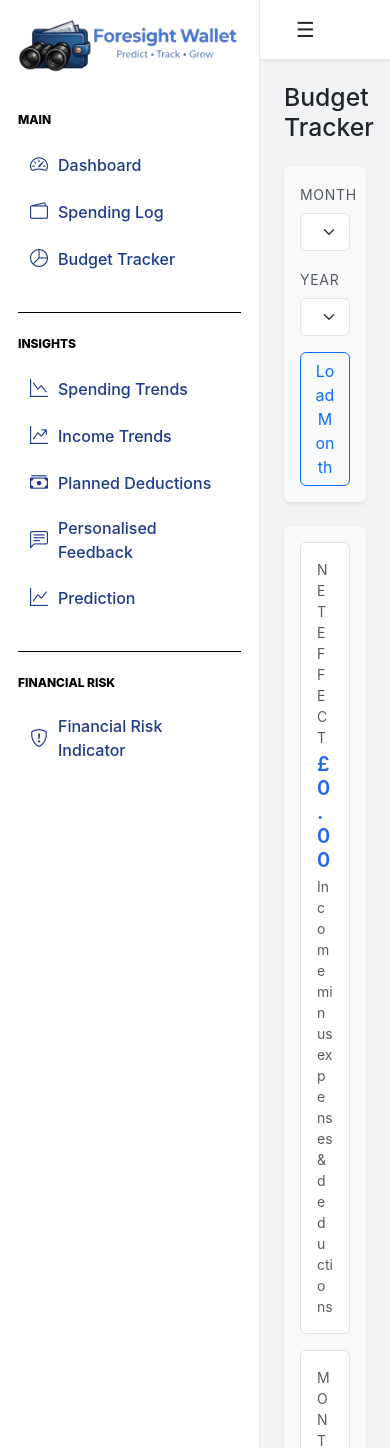
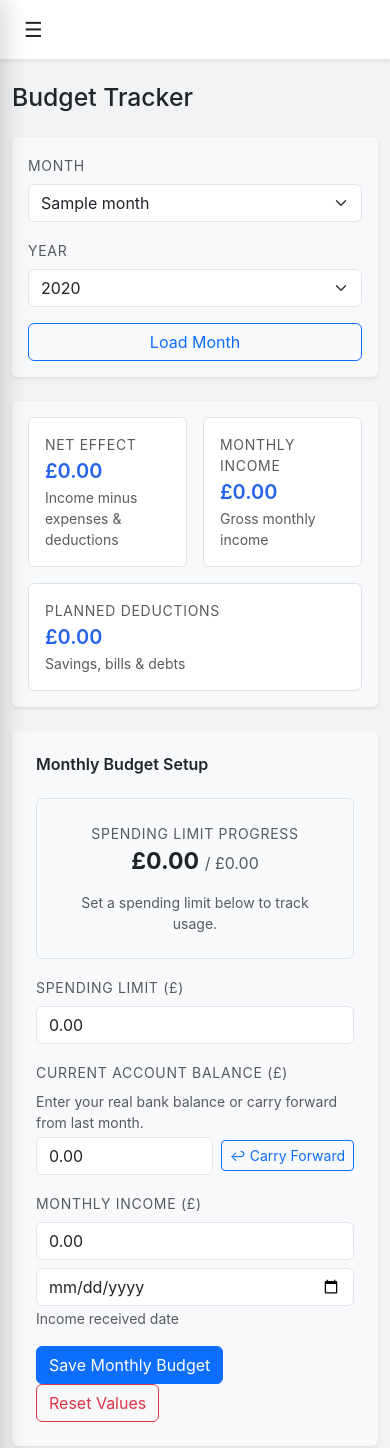
Before and after one commit to Tahmidislam10/ForesightWallet, a Flask app: template templates/budget_tracker.html in a window 390 px wide. Shown: the top 1448 px of the page. Run offline with Flask 3, Linux system fonts and the light colour scheme; the template is opened without the code that fills it: most values are stand-ins (such as "Sample title", 1, 10 or a date in 2020); parts of the project's set-up code (start-up, migrations or seed data) failed here and were passed over; some libraries are stand-ins or nearby versions.

Commit message:
Mobile UI fix

```diff
--- a/static/js/sidebar.js
+++ b/static/js/sidebar.js
@@ -1,3 +1,32 @@
 document.getElementById("sidebarToggle").addEventListener("click", function () {
-    document.getElementById("sidebar").classList.toggle("collapsed");
+    const sidebar = document.getElementById("sidebar");
+    const overlay = document.getElementById("sidebarOverlay");
+    const isMobile = window.innerWidth <= 768;
+
+    if (isMobile) {
+        sidebar.classList.toggle("mobile-open");
+        overlay.classList.toggle("active");
+    } else {
+        sidebar.classList.toggle("collapsed");
+    }
 });
+
+function closeSidebarMobile() {
+    document.getElementById("sidebar").classList.remove("mobile-open");
+    document.getElementById("sidebarOverlay").classList.remove("active");
+}
+
+document.querySelectorAll(".sidebar a").forEach(function (link) {
+    link.addEventListener("click", function () {
+        if (window.innerWidth <= 768) {
+            closeSidebarMobile();
+        }
+    });
+});
+
+window.addEventListener("resize", function () {
+    if (window.innerWidth > 768) {
+        document.getElementById("sidebar").classList.remove("mobile-open");
+        document.getElementById("sidebarOverlay").classList.remove("active");
+    }
+});
--- a/static/style.css
+++ b/static/style.css
@@ -1183,3 +1183,76 @@ body.dark-mode #wwInput:focus {
     cursor: pointer;
 }
 .login-btn:hover { background: #1d4ed8; color: white; }
+
+
+/* ============================================================
+   MOBILE RESPONSIVENESS
+   ============================================================ */
+
+#sidebarOverlay {
+    display: none;
+    position: fixed;
+    inset: 0;
+    background: rgba(0, 0, 0, 0.45);
+    z-index: 1040;
+}
+
+#sidebarOverlay.active {
+    display: block;
+}
+
+@media (max-width: 768px) {
+
+    .sidebar {
+        position: fixed;
+        top: 0;
+        left: 0;
+        height: 100vh;
+        z-index: 1050;
+        transform: translateX(-100%);
+        transition: transform 0.3s ease;
+        width: 260px !important;
+        box-shadow: 4px 0 24px rgba(0,0,0,0.18);
+    }
+
+    .sidebar .sidebar-title,
+    .sidebar span,
+    .sidebar .logo {
+        display: block !important;
+    }
+
+    .sidebar.mobile-open {
+        transform: translateX(0);
+    }
+
+    .main-content {
+        margin-left: 0 !important;
+        width: 100%;
+    }
+
+    .content-wrapper {
+        padding: 0 12px 24px;
+    }
+
+    .navbar {
+        padding-left: 12px !important;
+        padding-right: 12px !important;
+    }
+
+    .navbar .fw-semibold {
+        max-width: 100px;
+        white-space: nowrap;
+        overflow: hidden;
+        text-overflow: ellipsis;
+    }
+}
+
+@media (max-width: 480px) {
+    .navbar .fw-semibold {
+        display: none;
+    }
+}
+
+body.dark-mode #sidebarOverlay {
+    background: rgba(0, 0, 0, 0.65);
+}
--- a/templates/base.html
+++ b/templates/base.html
@@ -3,6 +3,7 @@
 
 <head>
     <meta charset="UTF-8">
+    <meta name="viewport" content="width=device-width, initial-scale=1.0">
     <title>Foresight Wallet</title>
 
     <link href="https://cdn.jsdelivr.net/npm/bootstrap@5.3.2/dist/css/bootstrap.min.css" rel="stylesheet">
@@ -22,6 +23,9 @@
 
     <!-- Layout Wrapper -->
     <div class="app-layout">
+
+        <!-- Mobile overlay backdrop -->
+        <div id="sidebarOverlay" onclick="closeSidebarMobile()"></div>
 
         <!-- Sidebar -->
         <div class="sidebar" id="sidebar">
```
